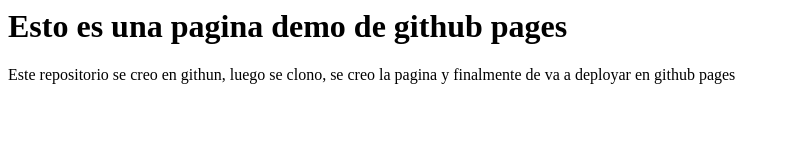
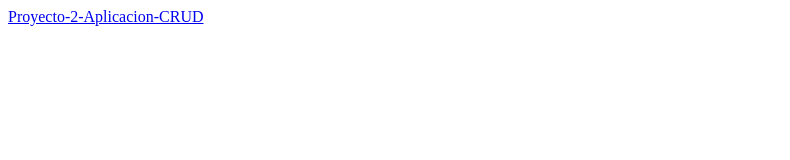
Before and after one commit to Salvador72Ucamp/Salvador72Ucamp.github.io, a plain HTML site: page index.html in a window 1280 px wide. Shown: the whole page, without its empty margins (0-790 px from the left). Drawn offline with Linux system fonts and the light colour scheme.

Commit message:
modificacion de proyecto

```diff
--- a/index.html
+++ b/index.html
@@ -6,7 +6,6 @@
     <title>Document</title>
 </head>
 <body>
-    <h1>Esto es una pagina demo de github pages</h1>
-    <p>Este repositorio se creo en githun, luego se clono, se creo la pagina y finalmente de va a deployar en github pages</p>
+    <a href="https://github.com/Salvador72Ucamp/Proyecto-2-Aplicacion-CRUD/blob/main/index.html">Proyecto-2-Aplicacion-CRUD</a>
 </body>
 </html>
```
